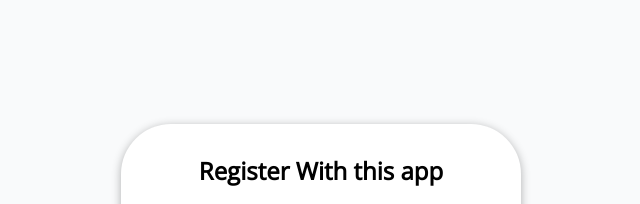
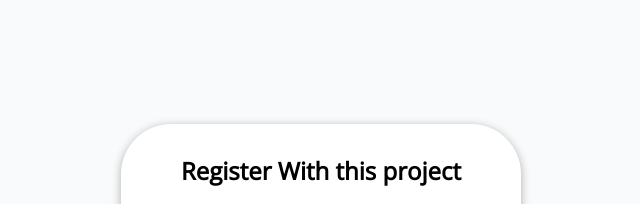
Before and after one commit to anupbasnet19/formregistration, a plain HTML site: page index.html in a window 1280 px wide. Shown: the top 204 px of the page, without its empty margins (319-959 px from the left). Drawn offline with nearby package versions, Linux system fonts and the light colour scheme.

Commit message:
text changes

```diff
--- a/index.html
+++ b/index.html
@@ -10,7 +10,7 @@
   <body>
     <div class="container">
       <form id="form" class="form">
-        <h2>Register With this app</h2>
+        <h2>Register With this project</h2>
         <div class="form-control">
           <label for="username">Username</label>
           <input type="text" id="username" placeholder="Enter username" />
```
